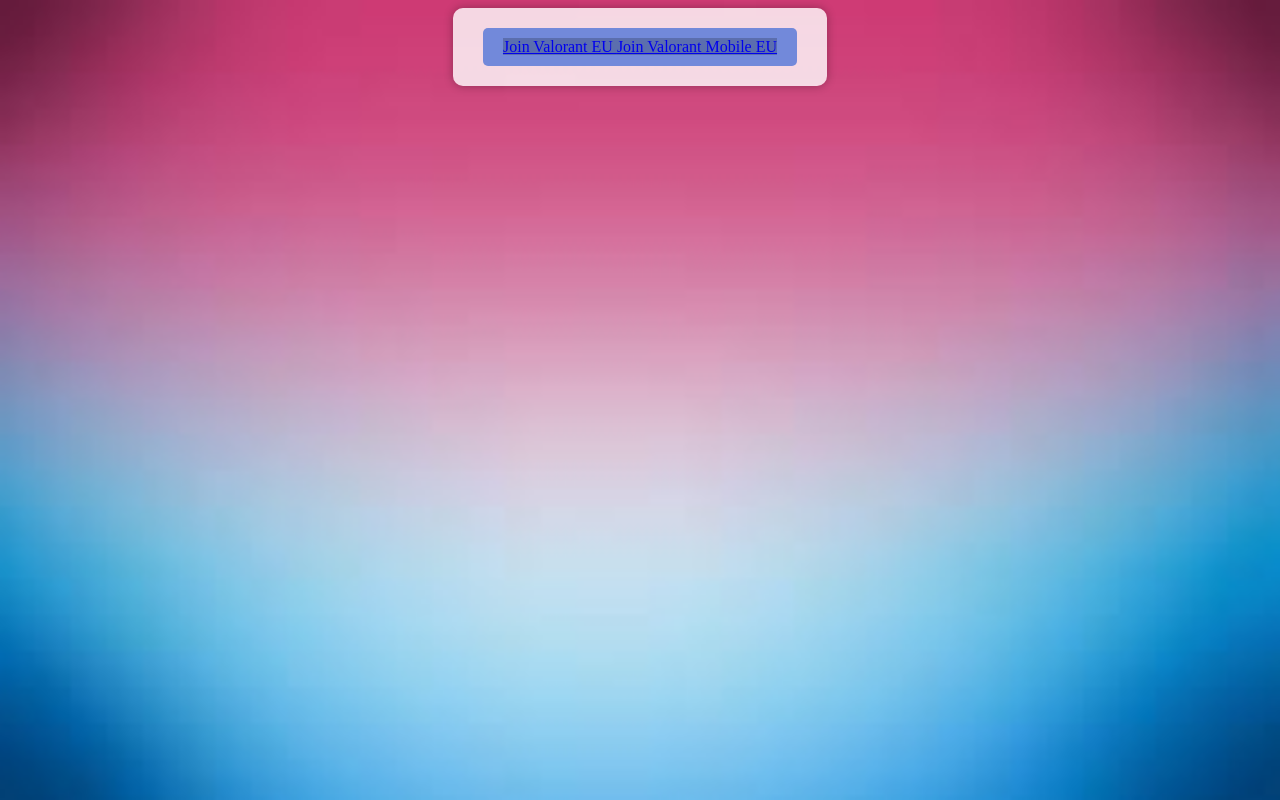
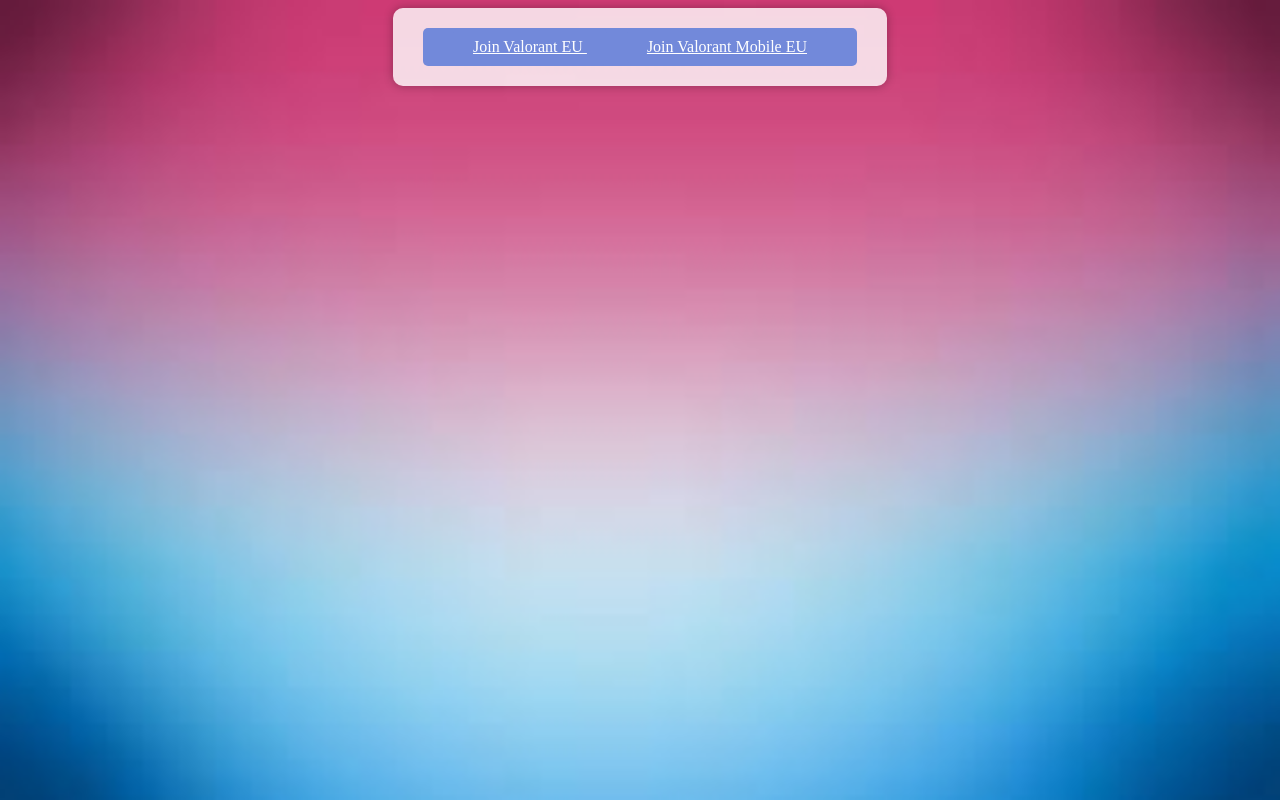
Before and after one commit to EyeSaberDC/aboutme, a plain HTML site: page valorant.html in a window 1280 px wide. Drawn offline with Linux system fonts and the light colour scheme.

Commit message:
Update valorant.html

```diff
--- a/valorant.html
+++ b/valorant.html
@@ -29,7 +29,27 @@
       border-radius: 5px;
     }
 
-    .button {
+    .Valorant {
+      margin: 0 10px;
+      background: #7289da;
+      color: #fff;
+      padding: 10px 20px;
+      border-radius: 5px;
+    }
+
+    .Valorant:hover {
+      background: #5b6eae;
+    }
+
+    .Mobile {
+      margin: 0 10px;
+      background: #7289da;
+      color: #fff;
+      padding: 10px 20px;
+      border-radius: 5px;
+    }
+
+    .Mobile:hover {
       background: #5b6eae;
     }
   </style>
@@ -40,12 +60,12 @@
 
       <div class="buttons">
 
-        <a href="ValPC.html" class="button">
+        <a href="ValPC.html" class="Valorant">
           <i class="fab fa-discord"></i>
           Join Valorant EU
         </a>
 
-        <a href="ValMobile.html" class="button">
+        <a href="ValMobile.html" class="Mobile">
           <i class="fab fa-discord"></i>
           Join Valorant Mobile EU
         </a>
```
